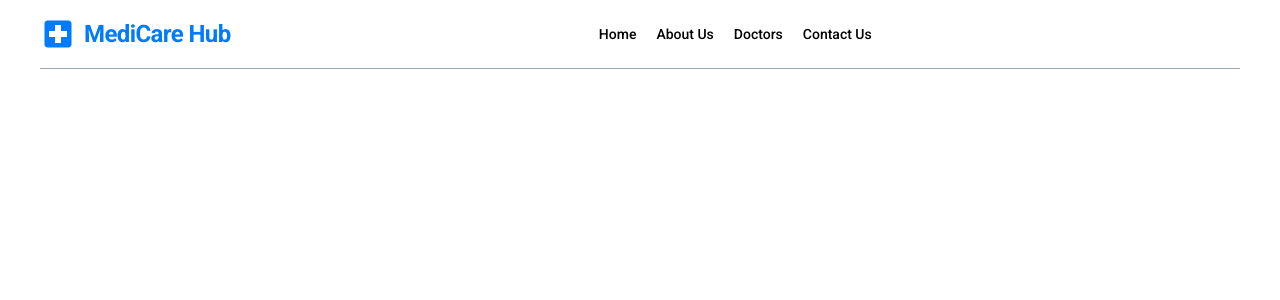
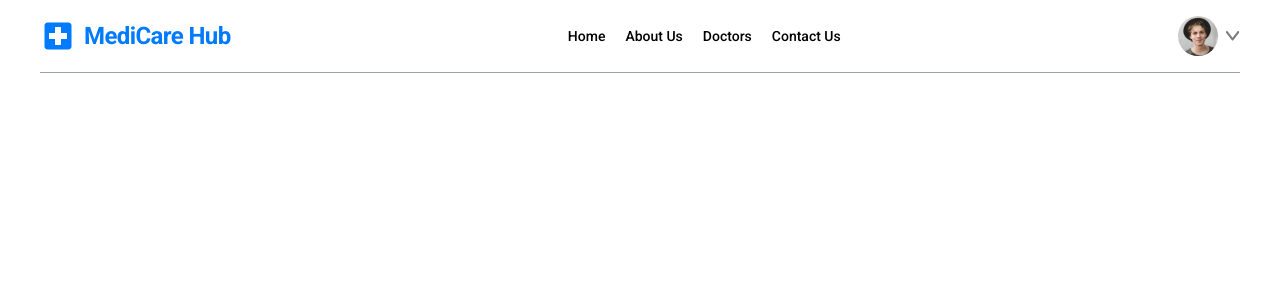
Before and after one commit to briansimiyuj/doctor-appointment-app, a React (Vite) app: page / in a window 1280 px wide. Shown: the top 300 px of the page. Built offline with nearby package versions, Linux system fonts and the light colour scheme; a web font is replaced by a local one.

Commit message:
Profile picture and a dropdown icon

```diff
--- a/src/components/Navbar/Navbar.tsx
+++ b/src/components/Navbar/Navbar.tsx
@@ -1,4 +1,4 @@
-import { NavLink } from "react-router-dom"
+import { NavLink, useNavigate } from "react-router-dom"
 import Logo from "../../assets/Logo"
 import { useState } from "react"
 import { assets } from "../../assets/frontend/assets"
@@ -6,7 +6,9 @@ import MobileMenu from "./MobileMenu"
 
 const Navbar: React.FC = () =>{
 
-    const [showMenu, setShowMenu] = useState<boolean>(false)
+    const [showMenu, setShowMenu] = useState<boolean>(false),
+          [token, setToken] = useState<boolean>(true),
+          navigate = useNavigate()
 
     return(
 
@@ -62,6 +64,27 @@ const Navbar: React.FC = () =>{
 
             <div className="flex items-center gap-4">
 
+                {
+
+                    token ?
+
+                        <div className="flex items-center gap-2 cursor-pointer group relative">
+
+                            <img src={assets.profilePic} alt="profile-pic" className="w-10 h-10 rounded-full cursor-pointer"/>
+
+                            <img src={assets.dropDownIcon} alt="drop-down-icon" className="w-25"/>
+
+                        </div>
+
+                    :
+
+                        <button
+                            className="bg-primary-bg text-white px-8 py-3 rounded-full font-light hidden md:block"
+                            onClick={() => navigate("/login")}
+                        >Create Account</button>
+
+                }
+
                 <img
                     src={assets.menuIcon}
                     alt="menu-icon"
```
Also changed, not shown: 1 other file (tests, documents, lock files or other folders).
